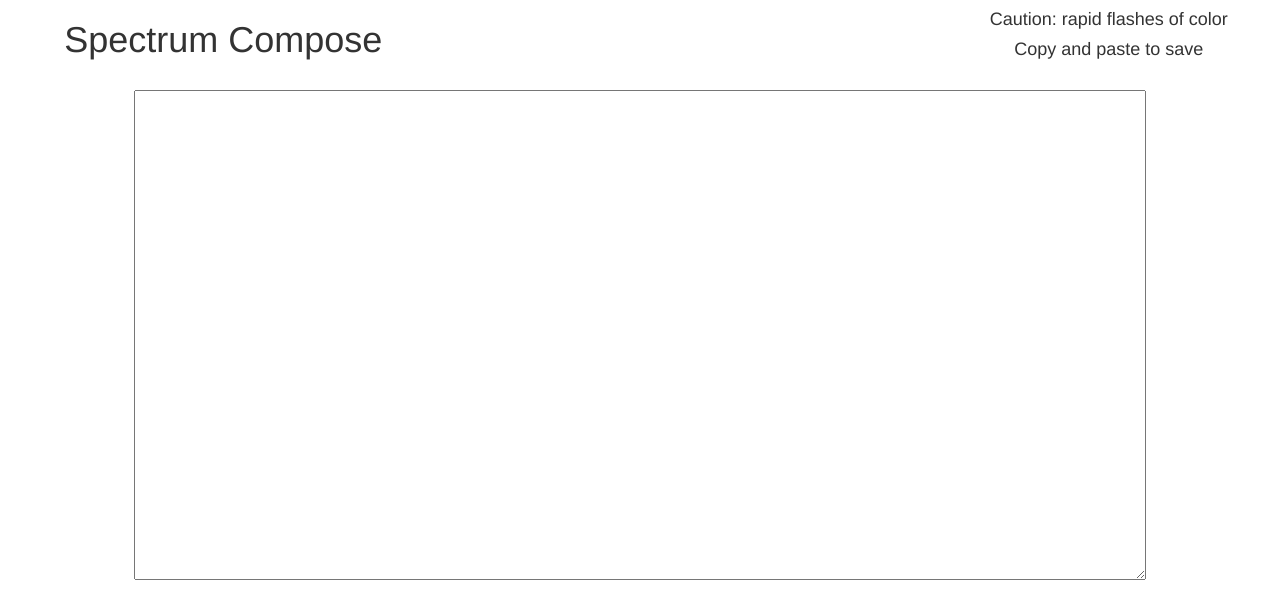
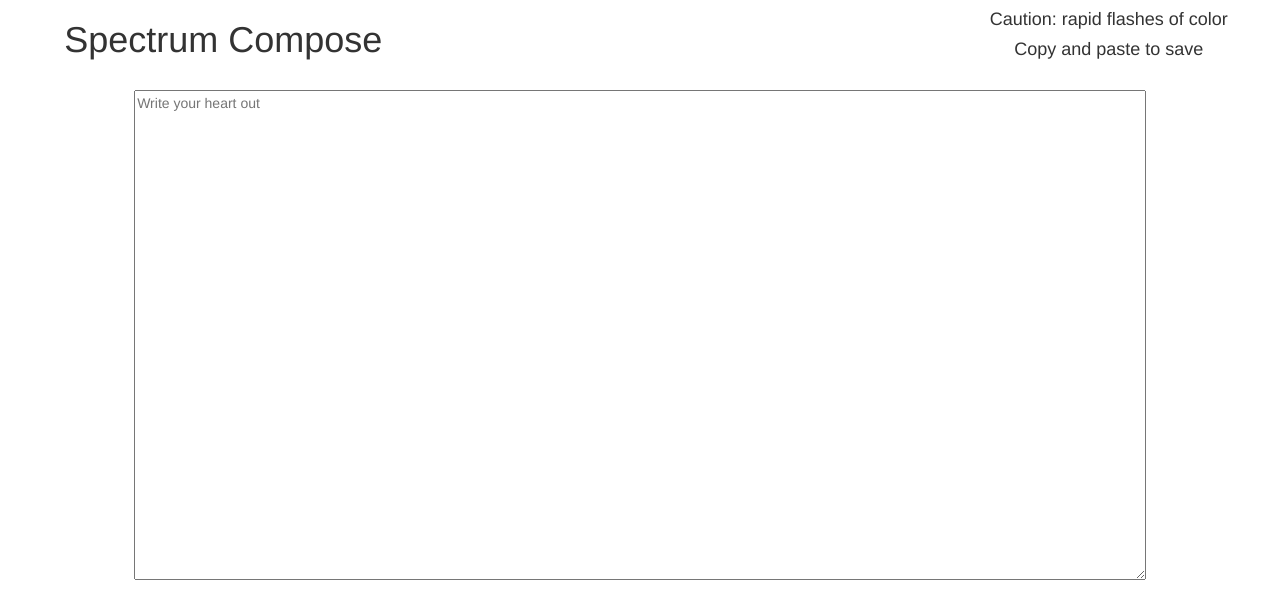
Before and after one commit to philipkiely/spectrumcompose, a plain HTML site: page index.html in a window 1280 px wide. Drawn offline with nearby package versions, Linux system fonts and the light colour scheme.

Commit message:
placeholder

```diff
--- a/index.html
+++ b/index.html
@@ -20,7 +20,7 @@
     <h1></h1>
   </div>
   <div class="col-md-10 col-md-offset-1 col-xs-12">
-    <textarea id="page"></textarea>
+    <textarea id="page" placeholder="Write your heart out"></textarea>
   </div>
 </div>
   <script src="script.js"></script>
```
